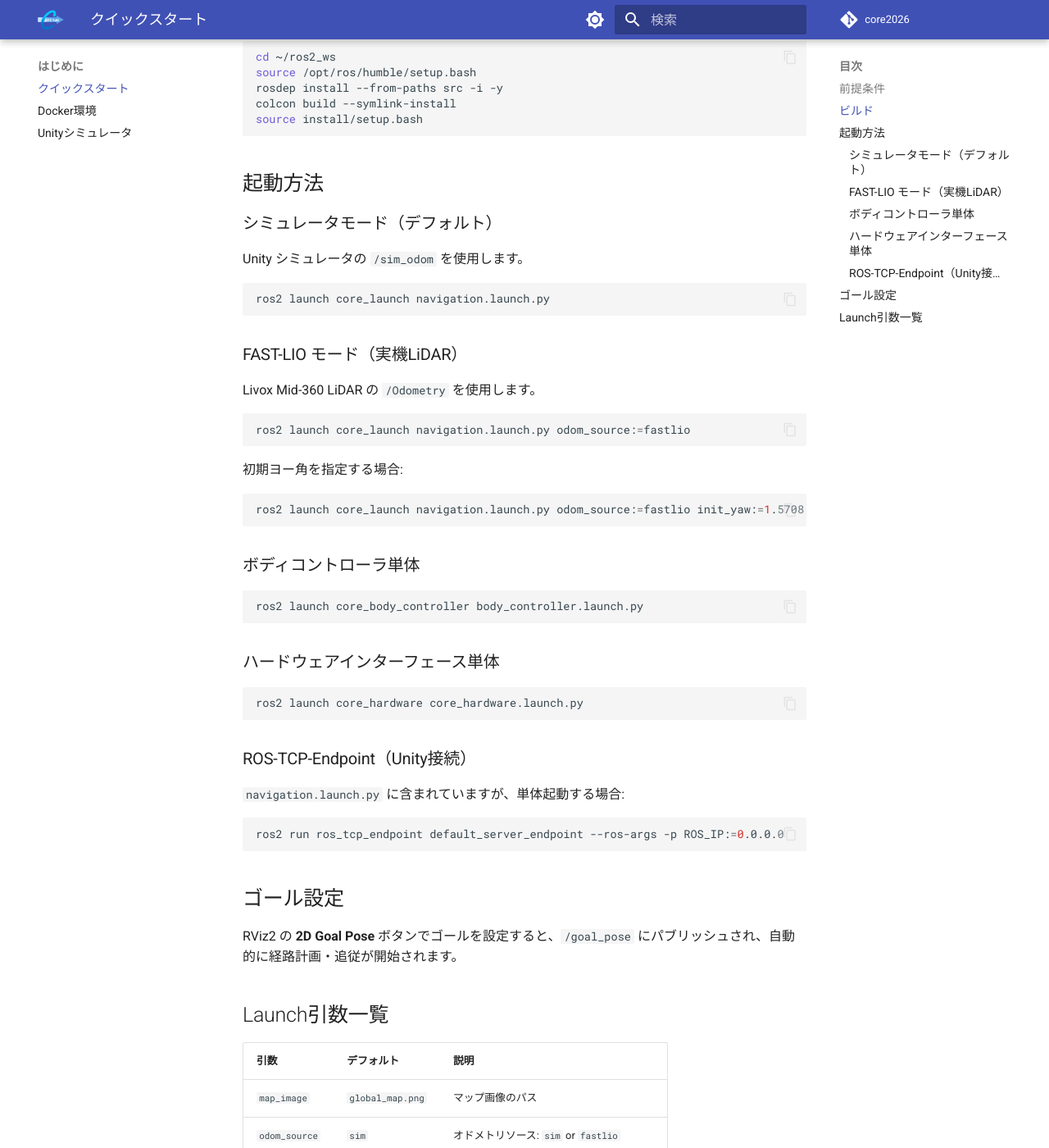
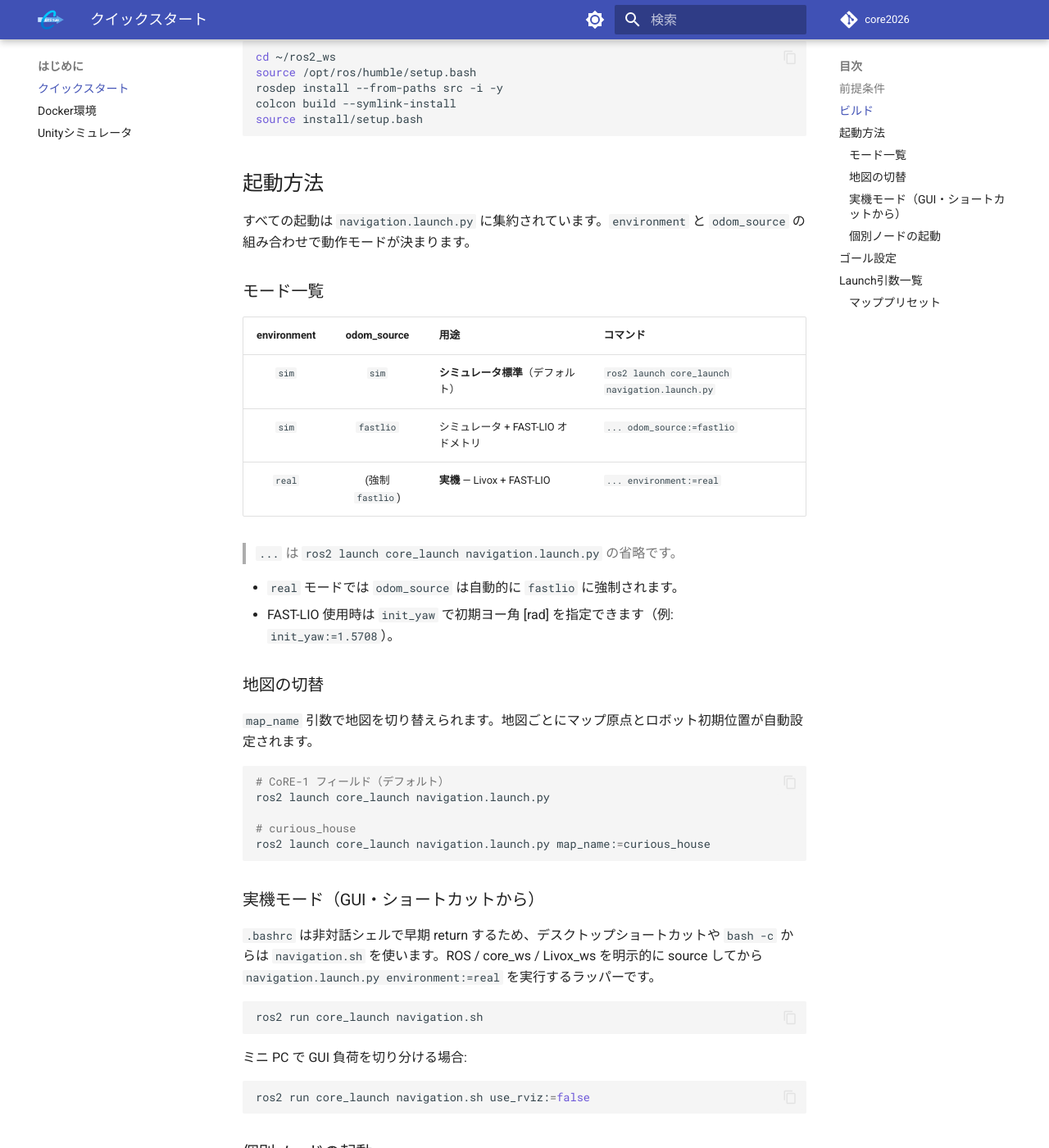
Before and after one commit to team-continue/core2026, an MkDocs documentation site: the page built from docs/getting-started/quick-start.md, in a window 1280 px wide and 1400 px high, scrolled down 379 px. Shown: the whole window at 82% size. Built offline with MkDocs 1.6.1 and Material for MkDocs 9.7.7, drawn with Linux system fonts in a browser that asks for light colours; comment, search, counter and statistics services are not loaded; some of the changed text lies outside the part shown.

Commit message:
ナビゲーション起動の整理とドキュメント改善
- navigation.launch.pyをリファクタリング: マッププリセット方式導入、chassis_control引数削除、未使用インポート削除、flake8/pep257修正
- ファイル整理: マップ画像をcore_launch/maps/に移動、旧launch/スクリプト削除、body_launch.pyリネーム
- costmap設定・map_server_node・navigation.shの更新
- README・docsをナビゲーション起動方法に合わせて更新

Co-Authored-By: Claude Opus 4.6 <noreply@anthropic.com>

````diff
--- a/docs/getting-started/quick-start.md
+++ b/docs/getting-started/quick-start.md
@@ -17,47 +17,54 @@ source install/setup.bash
 
 ## 起動方法
 
-### シミュレータモード（デフォルト）
+すべての起動は `navigation.launch.py` に集約されています。`environment` と `odom_source` の組み合わせで動作モードが決まります。
 
-Unity シミュレータの `/sim_odom` を使用します。
+### モード一覧
+
+| environment | odom_source | 用途 | コマンド |
+|:-----------:|:-----------:|------|---------|
+| `sim` | `sim` | **シミュレータ標準**（デフォルト） | `ros2 launch core_launch navigation.launch.py` |
+| `sim` | `fastlio` | シミュレータ + FAST-LIO オドメトリ | `... odom_source:=fastlio` |
+| `real` | (強制 `fastlio`) | **実機** — Livox + FAST-LIO | `... environment:=real` |
+
+> `...` は `ros2 launch core_launch navigation.launch.py` の省略です。
+
+- `real` モードでは `odom_source` は自動的に `fastlio` に強制されます。
+- FAST-LIO 使用時は `init_yaw` で初期ヨー角 [rad] を指定できます（例: `init_yaw:=1.5708`）。
+
+### 地図の切替
+
+`map_name` 引数で地図を切り替えられます。地図ごとにマップ原点とロボット初期位置が自動設定されます。
 
 ```bash
+# CoRE-1 フィールド（デフォルト）
 ros2 launch core_launch navigation.launch.py
+
+# curious_house
+ros2 launch core_launch navigation.launch.py map_name:=curious_house
 ```
 
-### FAST-LIO モード（実機LiDAR）
+### 実機モード（GUI・ショートカットから）
 
-Livox Mid-360 LiDAR の `/Odometry` を使用します。
+`.bashrc` は非対話シェルで早期 return するため、デスクトップショートカットや `bash -c` からは `navigation.sh` を使います。ROS / core_ws / Livox_ws を明示的に source してから `navigation.launch.py environment:=real` を実行するラッパーです。
 
 ```bash
-ros2 launch core_launch navigation.launch.py odom_source:=fastlio
+ros2 run core_launch navigation.sh
 ```
 
-初期ヨー角を指定する場合:
+ミニ PC で GUI 負荷を切り分ける場合:
 
 ```bash
-ros2 launch core_launch navigation.launch.py odom_source:=fastlio init_yaw:=1.5708
+ros2 run core_launch navigation.sh use_rviz:=false
 ```
 
-### ボディコントローラ単体
+### 個別ノードの起動
 
-```bash
-ros2 launch core_body_controller body_controller.launch.py
-```
-
-### ハードウェアインターフェース単体
-
-```bash
-ros2 launch core_hardware core_hardware.launch.py
-```
-
-### ROS-TCP-Endpoint（Unity接続）
-
-`navigation.launch.py` に含まれていますが、単体起動する場合:
-
-```bash
-ros2 run ros_tcp_endpoint default_server_endpoint --ros-args -p ROS_IP:=0.0.0.0
-```
+| コンポーネント | コマンド |
+|---------------|---------|
+| ボディコントローラ単体 | `ros2 launch core_body_controller body_controller.launch.py` |
+| ハードウェアインターフェース単体 | `ros2 launch core_hardware core_hardware.launch.py` |
+| ROS-TCP-Endpoint（Unity 接続、sim モードで自動起動） | `ros2 run ros_tcp_endpoint default_server_endpoint --ros-args -p ROS_IP:=0.0.0.0` |
 
 ## ゴール設定
 
@@ -67,6 +74,15 @@ RViz2 の **2D Goal Pose** ボタンでゴールを設定すると、`/goal_pose
 
 | 引数 | デフォルト | 説明 |
 |------|-----------|------|
-| `map_image` | `global_map.png` | マップ画像のパス |
-| `odom_source` | `sim` | オドメトリソース: `sim` or `fastlio` |
+| `environment` | `sim` | `sim` or `real` |
+| `odom_source` | `sim` | `sim` or `fastlio`（real時は強制FAST-LIO） |
+| `map_name` | `core1_field` | マッププリセット名（`core1_field`, `curious_house`） |
 | `init_yaw` | `0.0` | 初期ヨー角 [rad]（FAST-LIOモードで使用） |
+| `use_rviz` | `true` | RViz2を起動するか |
+
+### マッププリセット
+
+| プリセット | origin | ロボット初期位置 |
+|-----------|--------|----------------|
+| `core1_field` | (-13.675, -9.15) | (-10.7, 5.9) |
+| `curious_house` | (-4.5, -7.5) | (0.0, 0.0) |
--- a/docs/guides/navigation.md
+++ b/docs/guides/navigation.md
@@ -2,10 +2,11 @@
 
 ## 起動モード一覧
 
-| モード | コマンド | オドメトリソース | 用途 |
-|-------|---------|----------------|------|
-| シミュレータ | `navigation.launch.py` | `/sim_odom` (Unity) | 開発・テスト |
-| FAST-LIO | `navigation.launch.py odom_source:=fastlio` | `/Odometry` (LiDAR) | 実機走行 |
+| モード | コマンド | TCP EP | odom | 用途 |
+|--------|---------|--------|------|------|
+| sim（デフォルト） | `navigation.launch.py` | o | sim | 開発テスト |
+| sim + FAST-LIO | `navigation.launch.py odom_source:=fastlio` | o | FAST-LIO | LiDARテスト |
+| 実機 | `navigation.launch.py environment:=real` | x | FAST-LIO | 実機走行 |
 
 ## シミュレータモード
 
@@ -23,46 +24,59 @@ ros2 launch core_launch navigation.launch.py
 
 ### 起動されるノード
 
-| ノード | パッケージ | 役割 |
-|--------|-----------|------|
-| `ros_tcp_endpoint` | ROS-TCP-Endpoint | Unity接続 |
-| `odom_bridge_node` | core_launch | /sim_odom → /odom変換 |
-| `map_server_node` | core_launch | マップ配信 |
-| `path_planner_node` | core_path_planner | A*経路計画 |
-| `core_mppi_node` | core_mppi | MPPI制御 |
-| `costmap_build_node` | core_costmap_builder | ローカルコストマップ |
-| `rviz2` | rviz2 | 可視化 |
-| `static_tf_map_odom` | tf2_ros | map→odom TF |
-| `static_tf_base_livox` | tf2_ros | base_link→livox_frame TF |
+| ノード | パッケージ | 役割 | 条件 |
+|--------|-----------|------|------|
+| `ros_tcp_endpoint` | ROS-TCP-Endpoint | Unity接続 | sim時のみ |
+| `livox_lidar_publisher` | livox_ros_driver2 | LiDARドライバ | real時のみ |
+| `fastlio_mapping` | fast_lio | FAST-LIOオドメトリ | FAST-LIO時 |
+| `odom_bridge_node` | core_launch | odom変換 | 常時 |
+| `map_server_node` | core_launch | マップ配信 | 常時 |
+| `path_planner_node` | core_path_planner | A*経路計画 | 常時 |
+| `core_mppi_node` | core_mppi | MPPI制御 | 常時 |
+| `costmap_build_node` | core_costmap_builder | ローカルコストマップ | 常時 |
+| `body_control_node` | core_body_controller | cmd_vel→CAN変換 | canarray時 |
+| `target_angle_node` | core_body_controller | 車体角度計算 | canarray時 |
+| `rviz2` | rviz2 | 可視化 | use_rviz時 |
+| `static_tf_map_odom` | tf2_ros | map→odom TF | 常時 |
+| `static_tf_base_livox` | tf2_ros | base_link→livox_frame TF | 常時 |
 
-## FAST-LIOモード
+## 実機モード
 
 ### 前提条件
 
 - Livox Mid-360 LiDARが接続済み
 - `fast_lio` パッケージがインストール済み
+- `core_hardware` デーモンが起動済み
 
 ### 起動
 
 ```bash
-ros2 launch core_launch navigation.launch.py odom_source:=fastlio
+ros2 launch core_launch navigation.launch.py environment:=real
 ```
 
 初期ヨー角（ロボットの向き）を指定する場合:
 
 ```bash
-ros2 launch core_launch navigation.launch.py odom_source:=fastlio init_yaw:=1.5708
+ros2 launch core_launch navigation.launch.py environment:=real init_yaw:=1.5708
 ```
 
-### 追加で起動されるノード
+GUIラッパー（非対話シェル用）:
 
-シミュレータモードのノードに加えて:
+```bash
+ros2 run core_launch navigation.sh
+```
 
-| ノード | パッケージ | 役割 |
-|--------|-----------|------|
-| `fastlio_mapping` | fast_lio | FAST-LIOオドメトリ |
+### 実機モードの動作
 
-odom_bridge_node は `/Odometry` を購読するモードに切り替わります。
+- TCP endpoint は起動しない
+- Livox driver が起動し `/livox/lidar` を出力
+- FAST-LIO が起動し `/Odometry` を出力（IMUトピック: `/livox/imu`）
+- body_controller が起動し `/cmd_vel` → `/can/tx` に変換
+- odom_source は自動的に `fastlio` に設定
+
+!!! note "sim + FAST-LIO モードとの違い"
+    sim + FAST-LIO（`odom_source:=fastlio`）ではシミュレータが `/livox/lidar` と `/imu` を直接出力するため Livox driver は起動しません。
+    実機モードでは Livox driver が起動し、IMUトピック名が `/livox/imu` になります。
 
 ## ゴール設定
 
@@ -80,6 +94,20 @@ odom_bridge_node は `/Odometry` を購読するモードに切り替わりま
 - ローカルコストマップ
 - LiDAR点群
 
+## マップ切替
+
+`map_name` 引数でマッププリセットを切り替えます。プリセットにはマップ画像、原点、ロボット初期位置が含まれます。
+
+```bash
+# CoRE-1フィールド（デフォルト）
+ros2 launch core_launch navigation.launch.py
+
+# curious_house
+ros2 launch core_launch navigation.launch.py map_name:=curious_house
+```
+
+プリセット定義は `navigation.launch.py` の `MAP_PRESETS` 辞書を参照してください。
+
 ## トラブルシューティング
 
 ### 経路が計画されない
@@ -92,7 +120,7 @@ odom_bridge_node は `/Odometry` を購読するモードに切り替わりま
 
 - `/cmd_vel` が出力されているか確認: `ros2 topic echo /cmd_vel`
 - `/odom` が更新されているか確認: `ros2 topic hz /odom`
-- body_controllerが起動しているか確認（navigation.launch.pyには含まれないため別途起動が必要）
+- body_controllerが起動しているか確認: `ros2 node list | grep body_control`
 
 ### TFエラー
 
````
Also changed, not shown: README.md (+33 -29 lines), docs/architecture/overview.md (+11 -5 lines), docs/architecture/tf-tree.md (+5 -5 lines), docs/packages/core_launch.md (+7 -4 lines), square_wall_10m_400px.png (deleted), 13 other files.
